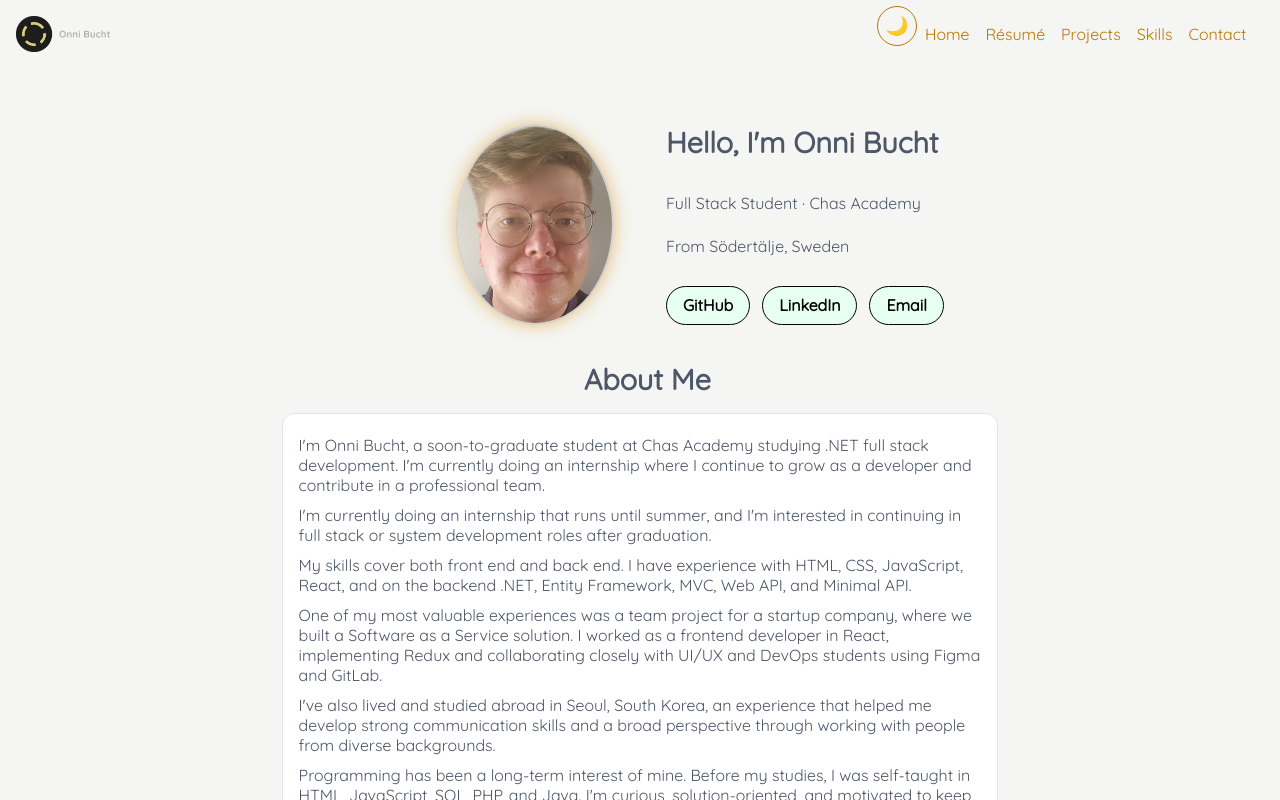
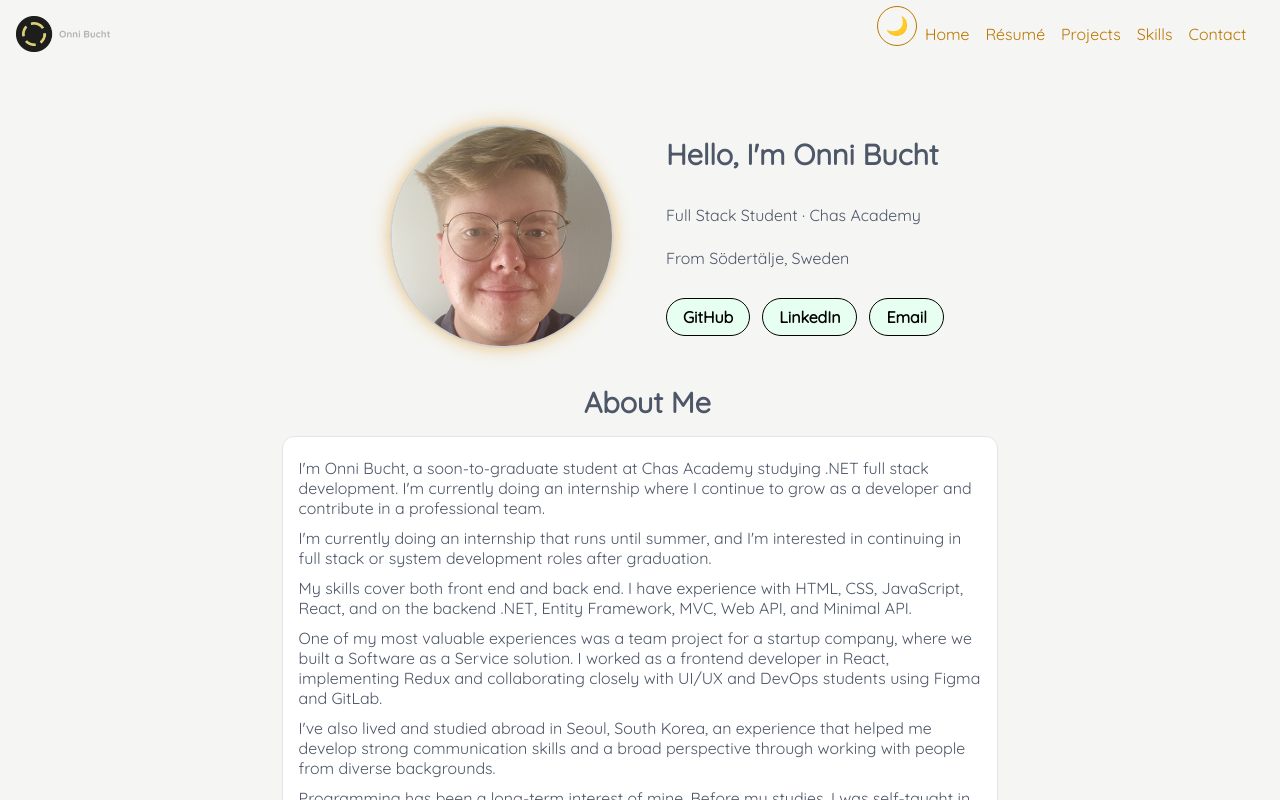
Before and after one commit to onni82/onni82.github.io, a React (Vite) app: page / in a window 1280 px wide. Shown: the top 800 px of the page. Built offline with nearby package versions, Linux system fonts and the light colour scheme; no server answers.

Commit message:
Set image size

```diff
--- a/src/styles/global.css
+++ b/src/styles/global.css
@@ -256,9 +256,10 @@ main {
 	}
 }
 section > img.fit-image {
-	width: 50%;
-	height: auto;
-	max-width: 500px;
+	width: 224px;
+	height: 224px;
+	max-width: 224px;
+	max-height: 224px;
 }
 img.rounded-image {
 	aspect-ratio: 1 / 1;
```
